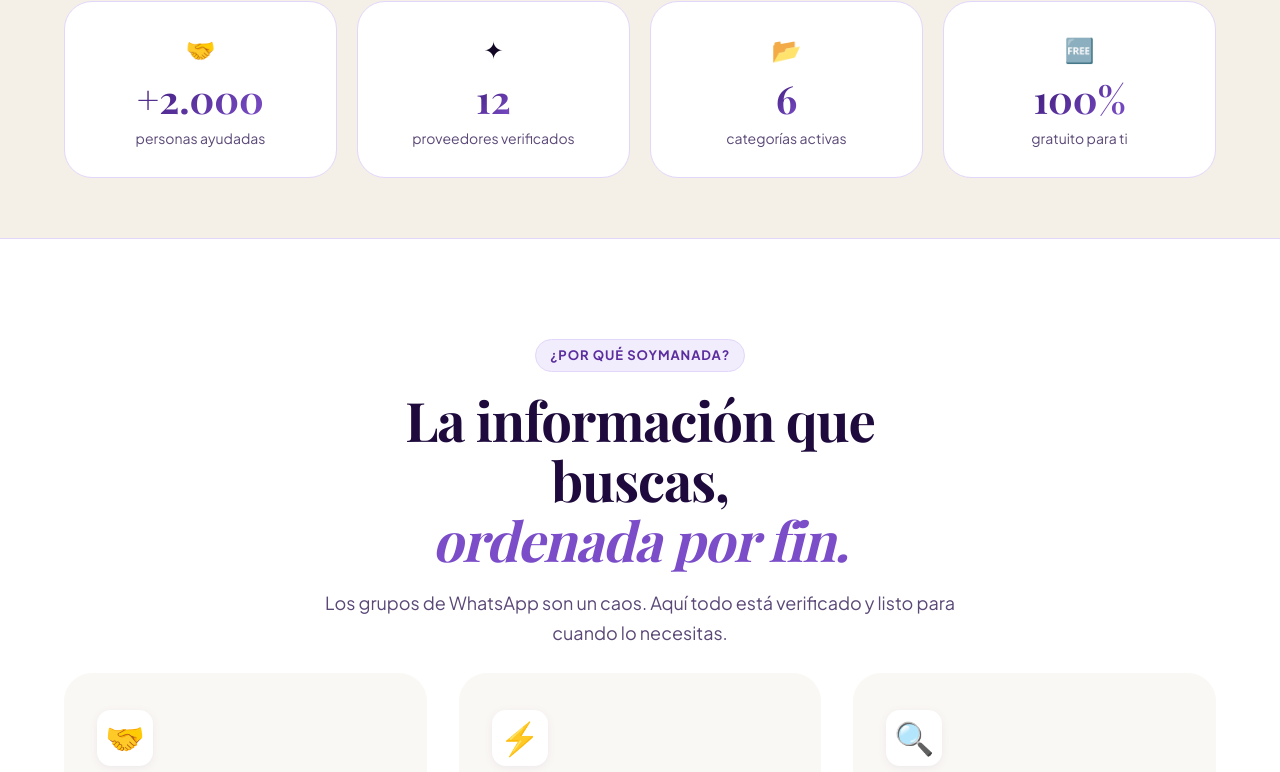
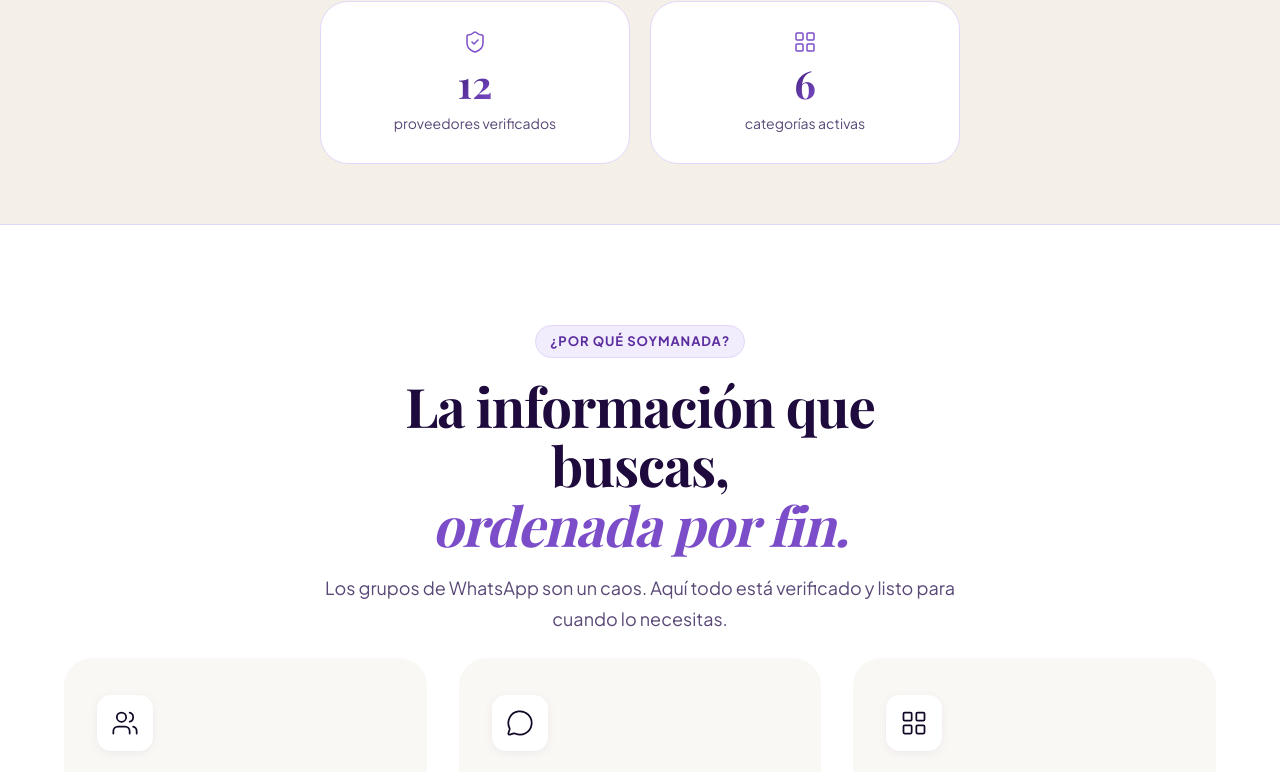
Before and after one commit to soymanada/website, a React (Vite) app: page / in a window 1280 px wide. Shown: the part 873-1645 px from the top of the page. Built offline with nearby package versions, Linux system fonts and the light colour scheme; a web font is replaced by a local one.

Commit message:
feat: lucide-react icons en Stats y ValueProps, grid Stats a 2 columnas

```diff
--- a/package.json
+++ b/package.json
@@ -10,6 +10,7 @@
     "deploy": "gh-pages -d dist"
   },
   "dependencies": {
+    "lucide-react": "^0.577.0",
     "react": "^18.2.0",
     "react-dom": "^18.2.0",
     "react-router-dom": "^6.22.0"
--- a/src/components/StatsSection.css
+++ b/src/components/StatsSection.css
@@ -7,8 +7,10 @@
 
 .stats__grid {
   display: grid;
-  grid-template-columns: repeat(4, 1fr);
+  grid-template-columns: repeat(2, 1fr);
   gap: 20px;
+  max-width: 640px;
+  margin: 0 auto;
 }
 
 .stat {
@@ -29,7 +31,12 @@
   box-shadow: var(--shadow-md);
 }
 
-.stat__icon { font-size: 1.5rem; }
+.stat__icon {
+  color: var(--iris-500);
+  display: flex;
+  align-items: center;
+  justify-content: center;
+}
 .stat__val {
   font-family: var(--font-display);
   font-size: 2.4rem;
--- a/src/components/StatsSection.jsx
+++ b/src/components/StatsSection.jsx
@@ -1,10 +1,9 @@
+import { ShieldCheck, LayoutGrid } from 'lucide-react'
 import './StatsSection.css'
 
 const stats = [
-  { value: '+2.000', label: 'personas ayudadas',         icon: '🤝' },
-  { value: '12',     label: 'proveedores verificados',   icon: '✦' },
-  { value: '6',      label: 'categorías activas',        icon: '📂' },
-  { value: '100%',   label: 'gratuito para ti',          icon: '🆓' },
+  { value: '12',  label: 'proveedores verificados', Icon: ShieldCheck },
+  { value: '6',   label: 'categorías activas',       Icon: LayoutGrid  },
 ]
 
 export default function StatsSection() {
@@ -14,7 +13,9 @@
         <div className="stats__grid">
           {stats.map((s, i) => (
             <div key={i} className="stat">
-              <span className="stat__icon" aria-hidden="true">{s.icon}</span>
+              <span className="stat__icon" aria-hidden="true">
+                <s.Icon size={24} strokeWidth={1.5} />
+              </span>
               <span className="stat__val">{s.value}</span>
               <span className="stat__label t-sm">{s.label}</span>
             </div>
--- a/src/components/ValueProps.jsx
+++ b/src/components/ValueProps.jsx
@@ -1,9 +1,10 @@
+import { Users, MessageCircle, LayoutGrid } from 'lucide-react'
 import './ValueProps.css'
 
 const items = [
-  { icon: '🤝', title: 'De la comunidad, para la comunidad', body: 'Cada proveedor fue recomendado o validado por miembros reales de la Manada. No listamos a desconocidos.' },
-  { icon: '⚡', title: 'Contacto directo. Sin fricción.', body: 'Un clic en WhatsApp y hablas directamente con quien puede ayudarte. Sin formularios, sin esperas.' },
-  { icon: '🔍', title: 'Organizado por fin', body: 'Categorías claras, tarjetas limpias. Sin ruido de grupo de WhatsApp. Encuéntrate en segundos.' },
+  { Icon: Users,         title: 'De la comunidad, para la comunidad', body: 'Cada proveedor fue recomendado o validado por miembros reales de la Manada. No listamos a desconocidos.' },
+  { Icon: MessageCircle, title: 'Contacto directo. Sin fricción.',     body: 'Un clic en WhatsApp y hablas directamente con quien puede ayudarte. Sin formularios, sin esperas.' },
+  { Icon: LayoutGrid,    title: 'Organizado por fin',                  body: 'Categorías claras, tarjetas limpias. Sin ruido de grupo de WhatsApp. Encuéntrate en segundos.' },
 ]
 
 export default function ValueProps() {
@@ -24,7 +25,9 @@
         <div className="vp__grid">
           {items.map((item, i) => (
             <div key={i} className="vp-card">
-              <div className="vp-card__icon" aria-hidden="true">{item.icon}</div>
+              <div className="vp-card__icon" aria-hidden="true">
+                <item.Icon size={28} strokeWidth={1.5} />
+              </div>
               <h3 className="d-md vp-card__title">{item.title}</h3>
               <p className="t-md vp-card__body">{item.body}</p>
               <div className="vp-card__line" aria-hidden="true" />
```
Also changed, not shown: 1 other file (tests, documents, lock files or other folders).
